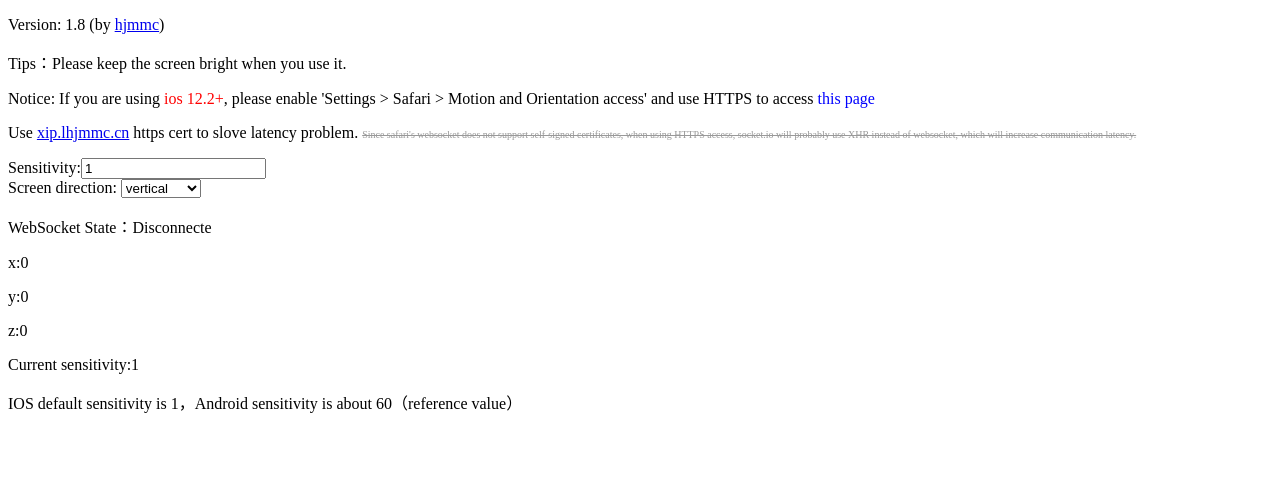
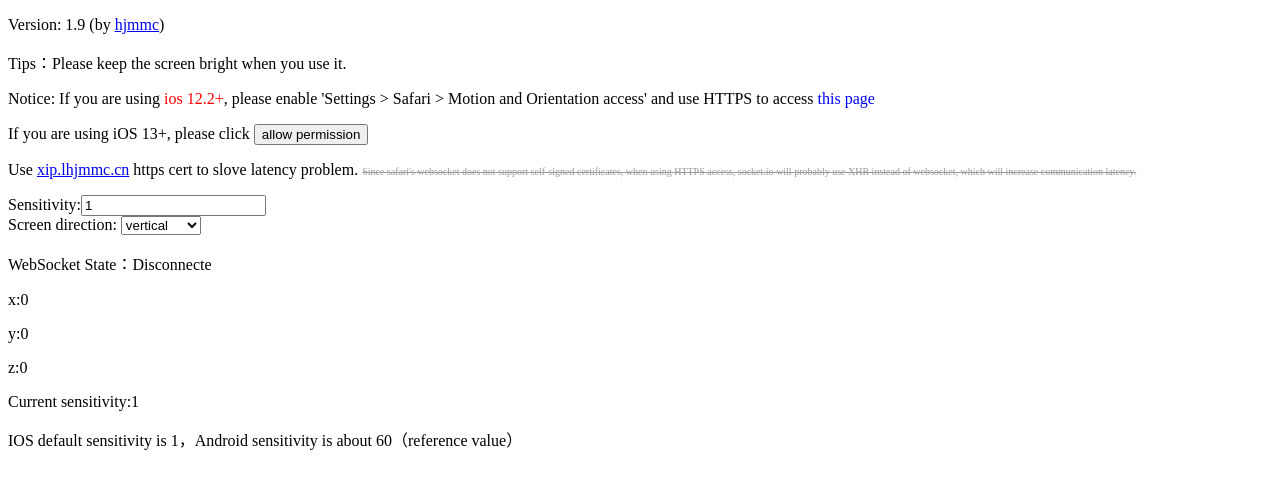
Before and after one commit to hjmmc/WebGyroForCemuhook, a website: page static.html in a window 1280 px wide. Drawn offline with Linux system fonts and the light colour scheme; no server answers.

Commit message:
fix iOS13 #7

```diff
--- a/app.js
+++ b/app.js
@@ -359,7 +359,7 @@ async function main() {
   httpServer.listen(8080, function() {
     console.log(`
     ----------------------------------------
-              Version 1.8 by hjmmc
+              Version 1.9 by hjmmc
     -----------------------------------------
 
 ##Usage
--- a/static.html
+++ b/static.html
@@ -19,12 +19,11 @@ var h,f,l,d=String.fromCharCode;t.exports={version:"2.1.2",encode:a,decode:u}},f
 </head>
 
 <body>
-  <p>Version: 1.8 (by <a href="https://github.com/hjmmc/WebGyroForCemuhook/releases">hjmmc</a>)</p>
+  <p>Version: 1.9 (by <a href="https://github.com/hjmmc/WebGyroForCemuhook/releases">hjmmc</a>)</p>
   <p>Tips：Please keep the screen bright when you use it.</p>
   <p>Notice: If you are using <span style="color: red;">ios 12.2+</span>, please enable 'Settings > Safari > Motion and Orientation access' and use HTTPS to access
   <a style="color: blue" onclick="window.location.href='https://'+window.location.hostname+':8443'">this page</a></p>
-
-
+  <p>If you are using iOS 13+, please click  <button onclick="requestPermission()">allow permission</button></p>
   <p>
   	Use <a href="https://xip.lhjmmc.cn">xip.lhjmmc.cn</a> https cert to slove latency problem.
   	<span style="font-size: 10px;color:#999;text-decoration:line-through;">Since safari's websocket does not support self-signed certificates, when using HTTPS access, socket.io will probably use XHR instead of websocket, which will increase communication latency.</span>
@@ -46,6 +45,22 @@ var h,f,l,d=String.fromCharCode;t.exports={version:"2.1.2",encode:a,decode:u}},f
 </body>
 
 <script>
+	function requestPermission(){
+		if(window.DeviceMotionEvent&&window.DeviceMotionEvent.requestPermission){
+			window.DeviceMotionEvent.requestPermission().then(function(response) {
+			  if (response === 'granted') {
+			    // permission granted
+			  } else {
+			    // permission not granted
+			    alert('permission not granted!')
+			  }
+			},function(err){
+				alert(err)
+			})
+		}
+	}
+
+
 	if(window.location.protocol==='https:'&&window.location.hostname.indexOf('xip.lhjmmc.cn')===-1){
 		alert('Please access https by https://x-x-x-x.xip.lhjmmc.cn:8443')
 	}
```
